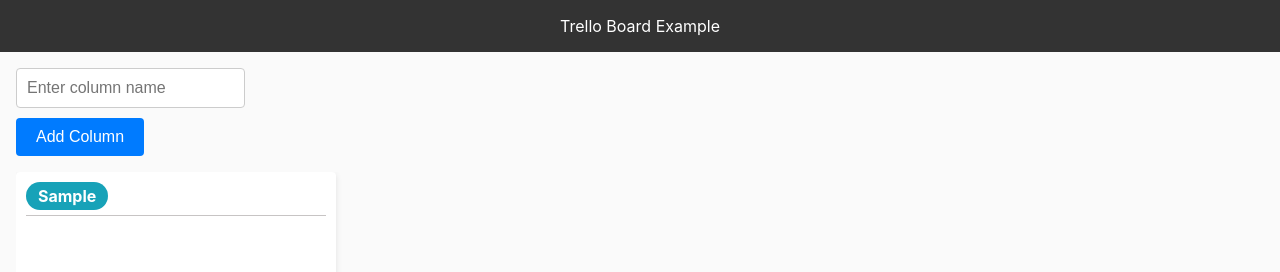
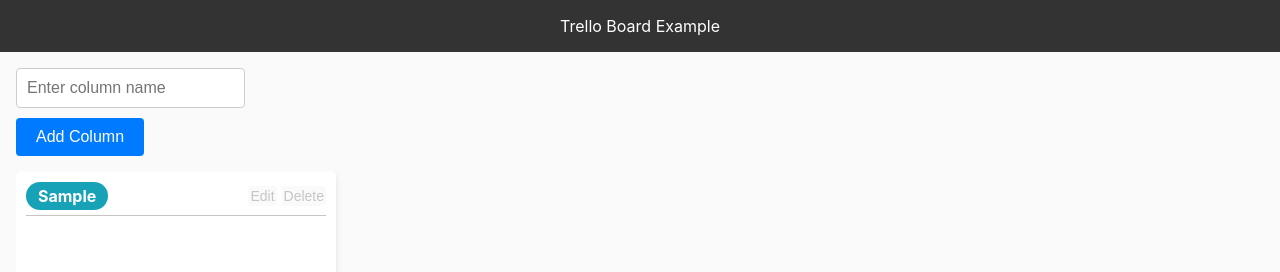
Before and after one commit to vikashyap/Trelo-board, a React (Create React App) app: page / in a window 1280 px wide. Both pictures are taken after typing "Sample" into the empty fields and a click on the button "Add Column". Shown: the top 272 px of the page. Built offline with nearby package versions, Linux system fonts and the light colour scheme.

Commit message:
added edit and delete functionality in column

```diff
--- a/src/board/reducer/BoardReducer.ts
+++ b/src/board/reducer/BoardReducer.ts
@@ -7,6 +7,19 @@
         ...state,
         columns: [...state.columns, action.payload],
       };
+    case "EDIT_COLUMN":
+      return {
+        ...state,
+        columns: state.columns.map((column) =>
+          column.id === action.payload.id ? action.payload : column
+        ),
+      };
+    case "DELETE_COLUMN":
+      return {
+        ...state,
+        columns: state.columns.filter((column) => column.id !== action.payload),
+        cards: state.cards.filter((card) => card.columnId !== action.payload),
+      };
     default:
       return state;
   }
--- a/src/board/views/BoardLayoutStyle.css
+++ b/src/board/views/BoardLayoutStyle.css
@@ -60,3 +60,24 @@
     padding-bottom: 5px;
     margin-bottom: 5px;
   }
+  .button-container{
+    display: flex;
+    gap: 5px;
+  }
+  .action-button{
+    background-color: #fafafa;
+    color: #c7c4c4;
+    border: none;
+    border-radius: 4px;
+    padding: 2px;
+    font-size: 14px;
+    cursor: pointer;
+    text-align: center;
+    user-select: none;
+    transition: background-color 0.3s ease;
+  }
+  .action-button:hover{
+    background-color: #e2e5e7;
+    color:#007bff;
+    font-weight: bold;
+  }
--- /dev/null
+++ b/src/board/views/BoardPageColumnCardActionsView.tsx
@@ -0,0 +1,79 @@
+import { Dispatch, SetStateAction, useCallback } from "react";
+import { useBoardContext } from "../BoardContextProvider";
+import { BoardDeleteAction, BoardEditAction } from "../types/Board";
+
+interface Props<EditingData> {
+  id: number;
+  boardEditAction: BoardEditAction;
+  boardDeleteAction: BoardDeleteAction;
+  editingData: { [id: number]: EditingData };
+  setEditingData: Dispatch<SetStateAction<{ [id: number]: EditingData }>>;
+}
+
+export function BoardPageColumnCardActionsView<EditingData>({
+  id,
+  boardEditAction,
+  boardDeleteAction,
+  editingData,
+  setEditingData,
+}: Props<EditingData>) {
+  const { dispatch } = useBoardContext();
+
+  const handleEditTitle = useCallback(() => {
+    dispatch(boardEditAction);
+  }, [boardEditAction, dispatch]);
+
+  const handleEditButtonClick = useCallback(
+    (id: number) => {
+      setEditingData((prevEditing: { [id: number]: EditingData }) => ({
+        ...prevEditing,
+        [id]: {
+          ...prevEditing[id],
+        },
+      }));
+    },
+    [setEditingData]
+  );
+  const handleSaveButtonClick = useCallback(() => {
+    handleEditTitle();
+    setEditingData((prevEditing) => {
+      const newEditingCards = { ...prevEditing };
+      delete newEditingCards[id];
+      return newEditingCards;
+    });
+  }, [handleEditTitle, id, setEditingData]);
+
+  const handleDeleteCard = useCallback(() => {
+    dispatch(boardDeleteAction);
+  }, [boardDeleteAction, dispatch]);
+  return (
+    <>
+      {editingData[id] !== undefined ? (
+        <button
+          onClick={() => handleSaveButtonClick()}
+          title="Save name"
+          className="action-button"
+        >
+          Save
+        </button>
+      ) : (
+        <button
+          onClick={() => handleEditButtonClick(id)}
+          title="Edit name"
+          className="action-button"
+        >
+          Edit
+        </button>
+      )}
+      <button
+        onClick={() => {
+          handleDeleteCard();
+        }}
+        title="Delete"
+        className="action-button"
+      >
+        Delete
+      </button>
+    </>
+  );
+}
--- a/src/board/views/BoardPageColumnView.tsx
+++ b/src/board/views/BoardPageColumnView.tsx
@@ -1,18 +1,66 @@
-import { FC, useMemo } from "react";
+import { FC, useMemo, useState } from "react";
+import { Input } from "../../components/Input/Input";
 import StyledH2 from "../../components/StyledComponents/StyledH2";
 import { useBoardContext } from "../BoardContextProvider";
+import { Card } from "../types/Board";
+import { BoardPageColumnCardActionsView } from "./BoardPageColumnCardActionsView";
 
 export const BoardPageColumnView: FC = () => {
   const { state, dispatch } = useBoardContext();
+  const [editingColumn, setEditingColumn] = useState<{
+    [columnId: number]: { title: string };
+  }>({});
 
   const columns = useMemo(() => state.columns, [state.columns]);
 
   return (
     <div className="board-columns-container">
       {columns.map((column) => (
-        <div key={column.id} className="board-column">
+        <div
+          onDragOver={(e) => e.preventDefault()}
+          onDrop={(e) => {
+            e.preventDefault();
+            const card = JSON.parse(e.dataTransfer.getData("card")) as Card;
+            dispatch({
+              type: "MOVE_CARD",
+              payload: { cardId: card.id, newColumnId: column.id },
+            });
+          }}
+          key={column.id}
+          className="board-column"
+        >
           <div className="column-heading">
-            <StyledH2>{column.title}</StyledH2>
+            {editingColumn[column.id] === undefined ? (
+              <StyledH2>{column.title}</StyledH2>
+            ) : (
+              <Input
+                value={editingColumn[column.id]?.title ?? column.title}
+                onChange={(e) => {
+                  setEditingColumn((prevEditingCards) => ({
+                    ...prevEditingCards,
+                    [column.id]: { title: e.target.value },
+                  }));
+                }}
+              />
+            )}
+            <div className="button-container">
+              <BoardPageColumnCardActionsView
+                id={column.id}
+                editingData={editingColumn}
+                setEditingData={setEditingColumn}
+                boardEditAction={{
+                  type: "EDIT_COLUMN",
+                  payload: {
+                    id: column.id,
+                    title: editingColumn[column.id]?.title ?? column.title,
+                  },
+                }}
+                boardDeleteAction={{
+                  type: "DELETE_COLUMN",
+                  payload: column.id,
+                }}
+              />
+            </div>
           </div>
         </div>
       ))}
--- /dev/null
+++ b/src/components/Input/Input.css
@@ -0,0 +1,10 @@
+.board-input {
+    border: none;
+    outline: none;
+    font-size: inherit;
+    padding: 0;
+    background-color: transparent;
+    width: 100%;
+    transition: border-color 0.2s ease-in-out;
+    border-bottom: 2px solid transparent; /* Initially hide the border */
+  }
--- /dev/null
+++ b/src/components/Input/Input.tsx
@@ -0,0 +1,27 @@
+import { FC, useCallback } from "react";
+import "./Input.css";
+
+interface Props {
+  onChange: (e: React.ChangeEvent<HTMLInputElement>) => void;
+  value: string;
+}
+
+export const Input: FC<Props> = ({ onChange, value }) => {
+  const handleInputFocus = useCallback(
+    () => (e: React.FocusEvent<HTMLInputElement>) => {
+      const inputElement = e.target as HTMLInputElement;
+      inputElement.select();
+    },
+    []
+  );
+  return (
+    <input
+      autoFocus
+      className="board-input"
+      type="text"
+      onFocus={handleInputFocus()}
+      value={value}
+      onChange={onChange}
+    />
+  );
+};
```
Also changed, not shown: src/board/types/Board.ts (+22 -1 lines).
